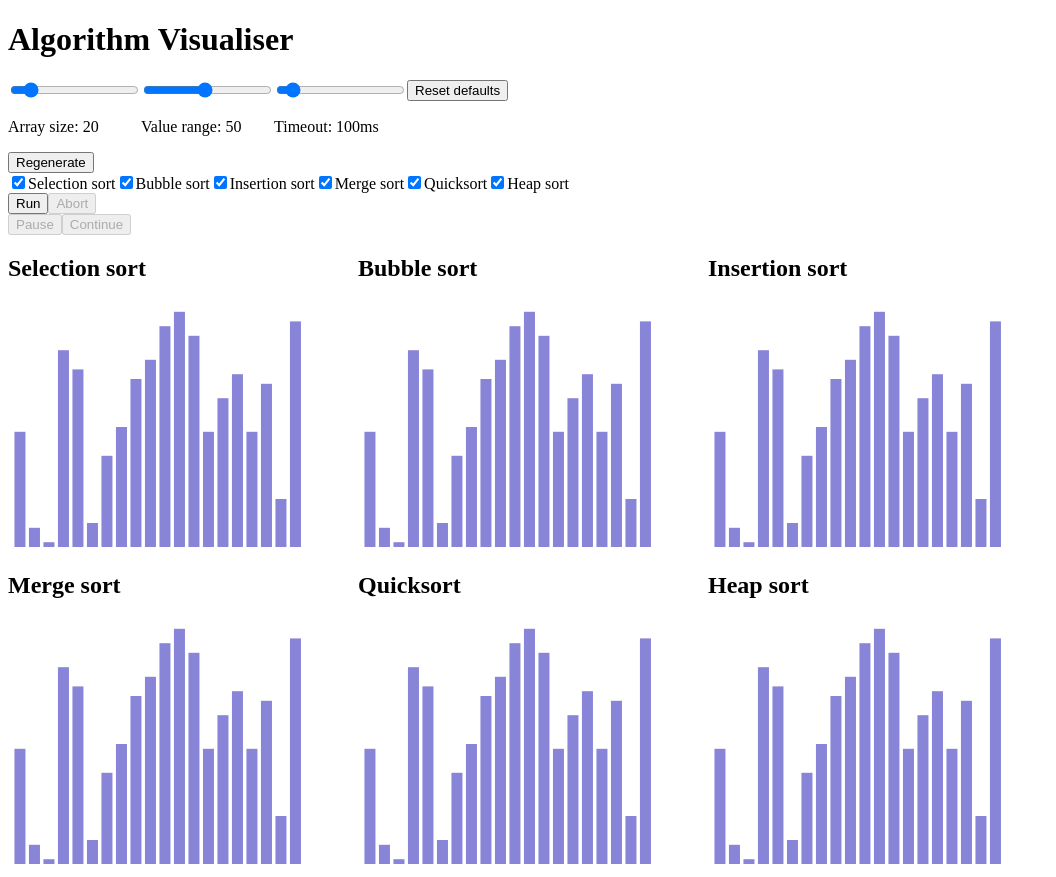
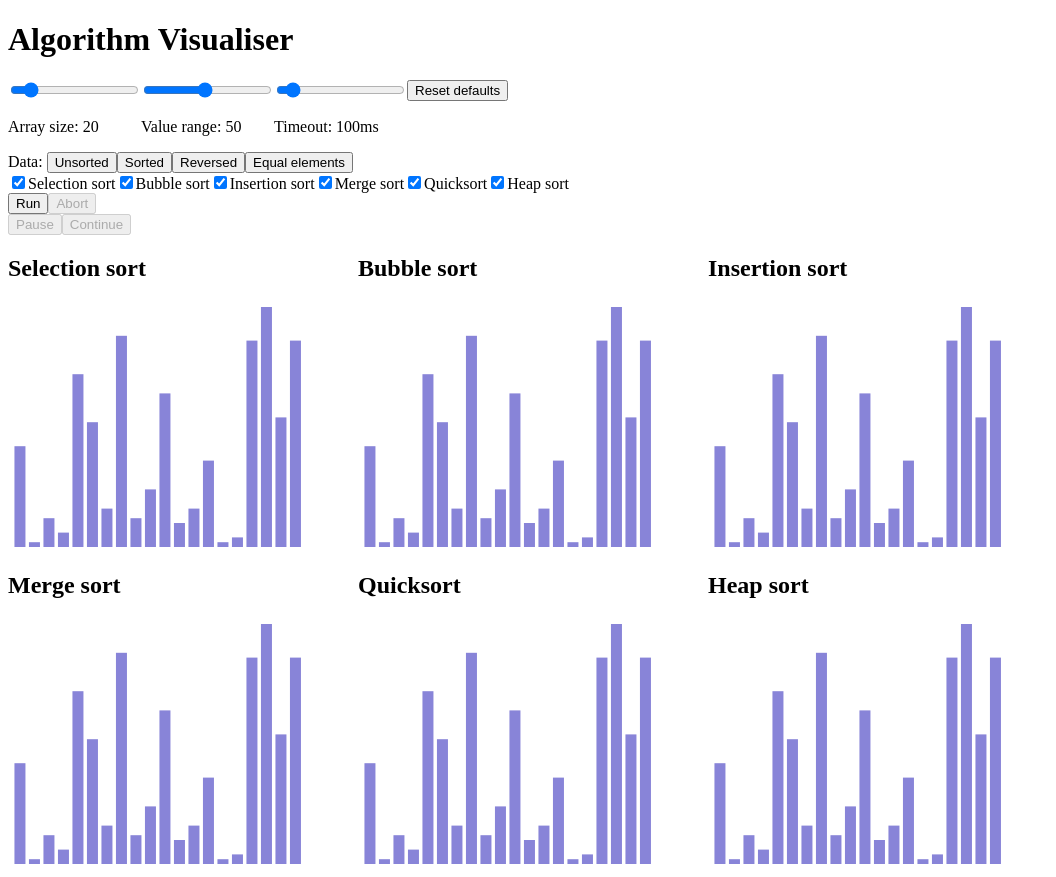
Before and after one commit to zoltan-antal/algorithm-visualiser, a React (Vite) app: page / in a window 1280 px wide. Shown: the whole page, without its empty margins (0-1056 px from the left). Built offline with nearby package versions, Linux system fonts and the light colour scheme.

Commit message:
Add option to generate sorted, reversed and equal-element arrays

```diff
--- a/src/App.tsx
+++ b/src/App.tsx
@@ -1,7 +1,7 @@
 import { useState, useEffect, useRef } from 'react';
 import AlgorithmChart from './components/AlgorithmChart.tsx';
 
-import generateArray from './utils/generateArray.ts';
+import generateRandomArray from './utils/generateRandomArray.ts';
 import runAlgorithms, { stopAlgorithms } from './utils/runAlgorithms.ts';
 
 import selectionSort from './algorithms/selectionSort.ts';
@@ -58,22 +58,46 @@ function App() {
     new Set(algorithmNames)
   );
 
-  const generateArrays = () => {
-    const randomArray: number[] = generateArray(arraySize, 1, maxValue);
+  const updateAlgorithmStates = (array: number[]) => {
     setAlgorithmStates((prevStates) => {
       const updatedStates: AlgorithmStates = structuredClone(prevStates);
       Object.keys(updatedStates).forEach(
         (key) =>
           (updatedStates[key as keyof AlgorithmStates] = {
-            array: randomArray,
+            array,
             highlights: [],
           })
       );
       return updatedStates;
     });
   };
+
+  const generateUnsortedArrays = () => {
+    const array = generateRandomArray(arraySize, 1, maxValue);
+    updateAlgorithmStates(array);
+  };
+
+  const generateSortedArrays = () => {
+    const array = generateRandomArray(arraySize, 1, maxValue);
+    array.sort((a, b) => a - b);
+    updateAlgorithmStates(array);
+  };
+
+  const generateReversedArrays = () => {
+    const array = generateRandomArray(arraySize, 1, maxValue);
+    array.sort((a, b) => b - a);
+    updateAlgorithmStates(array);
+  };
+
+  const generateEqualArrays = () => {
+    const array = new Array(arraySize).fill(
+      Math.floor(Math.random() * (maxValue - 1 + 1)) + 1
+    );
+    updateAlgorithmStates(array);
+  };
+
   useEffect(() => {
-    generateArrays();
+    generateUnsortedArrays();
     // eslint-disable-next-line react-hooks/exhaustive-deps
   }, [arraySize, maxValue]);
 
@@ -187,9 +211,21 @@ function App() {
           Reset defaults
         </button>
       </div>
-      <button onClick={generateArrays} disabled={processing}>
-        Regenerate
-      </button>
+      <div>
+        Data:{' '}
+        <button onClick={generateUnsortedArrays} disabled={processing}>
+          Unsorted
+        </button>
+        <button onClick={generateSortedArrays} disabled={processing}>
+          Sorted
+        </button>
+        <button onClick={generateReversedArrays} disabled={processing}>
+          Reversed
+        </button>
+        <button onClick={generateEqualArrays} disabled={processing}>
+          Equal elements
+        </button>
+      </div>
       <div style={{ display: 'flex' }}>
         {algorithmNames.map((algorithmName) => (
           <div key={algorithmName}>
--- a/src/utils/generateArray.ts
+++ b/src/utils/generateRandomArray.ts
@@ -1,4 +1,4 @@
-const generateArray = (length: number, min: number, max: number) => {
+const generateRandomArray = (length: number, min: number, max: number) => {
   const arr: number[] = [];
   for (let i = 0; i < length; i++) {
     arr[i] = Math.floor(Math.random() * (max - min + 1)) + min;
@@ -6,4 +6,4 @@ const generateArray = (length: number, min: number, max: number) => {
   return arr;
 };
 
-export default generateArray;
+export default generateRandomArray;
```
